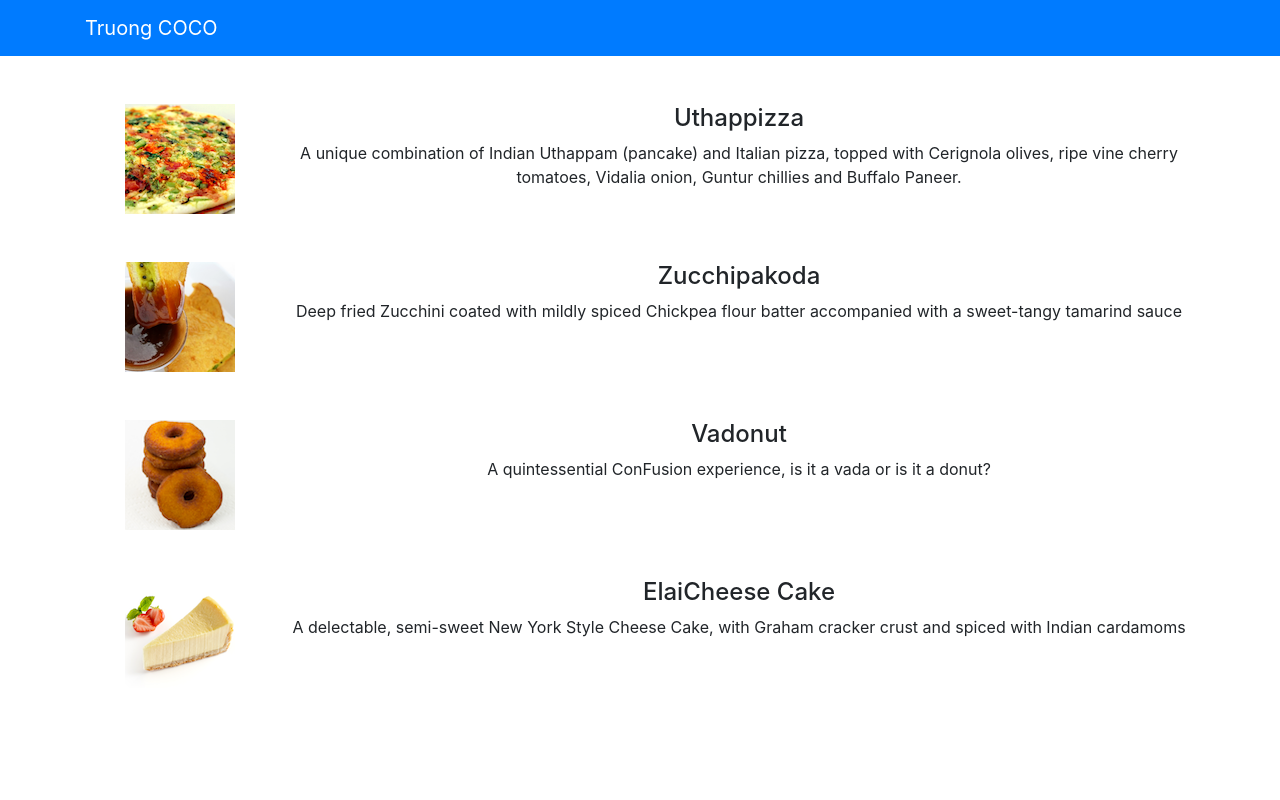
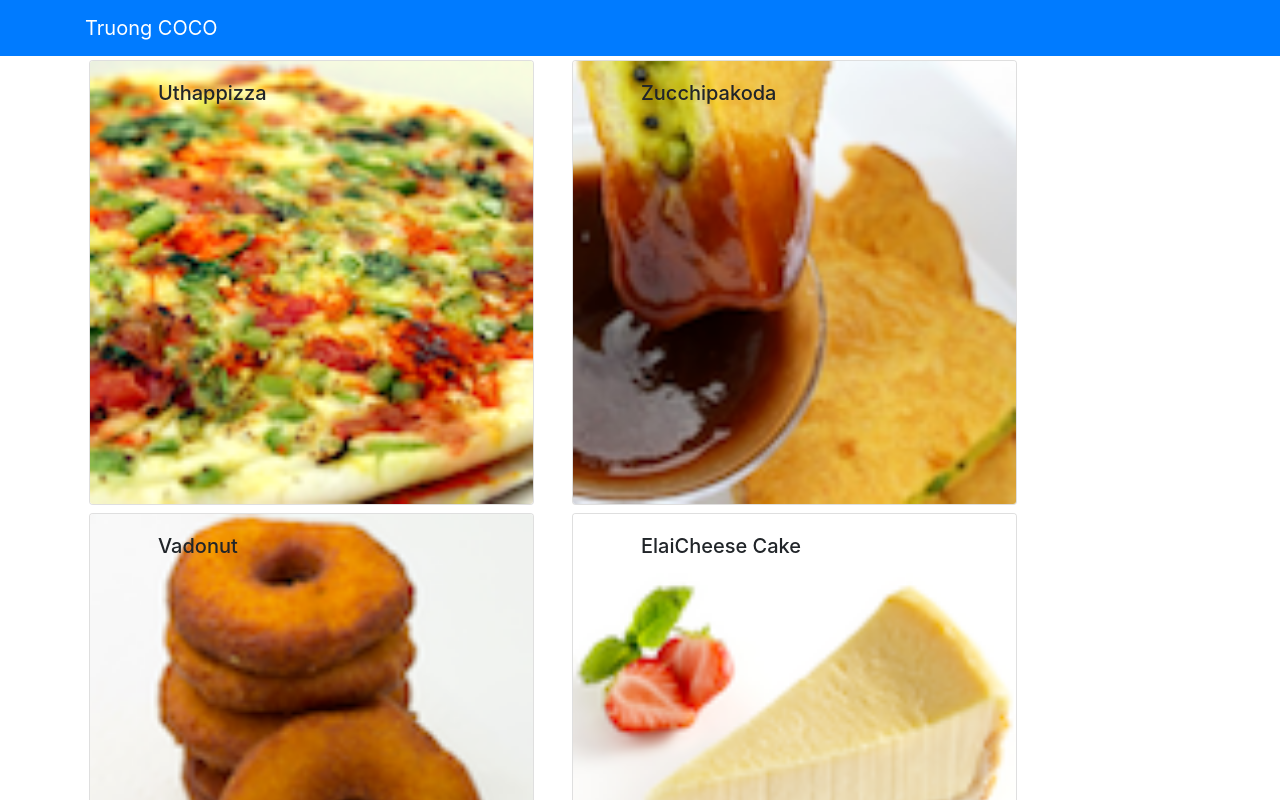
Before and after one commit to truongvipper/hello-git, a React (Create React App) app: page / in a window 1280 px wide. Shown: the top 800 px of the page. Built offline with nearby package versions, Linux system fonts and the light colour scheme.

Commit message:
Prop and State

```diff
--- a/src/App.js
+++ b/src/App.js
@@ -2,18 +2,32 @@
 import {Navbar,NavbarBrand} from 'reactstrap';
 import Menu from './components/menuComponent';
 import './App.css';
+import {DISHES} from './share/dishes';
+import { render } from 'react-dom';
+import { Component } from 'react';
 
-function App() {
+class App extends Component {
+  constructor(props){
+    super(props)
+    {
+     this.state={
+      dishes:DISHES
+     }
+    }
+  }
+  render()
+  {
     return (
-    <div className="App">
+      <div>
         <Navbar dark color="primary">
             <div className="container">
               <NavbarBrand href="/">Truong COCO</NavbarBrand>
             </div>
         </Navbar>
-      <Menu></Menu>
+        <Menu dishes={this.state.dishes}></Menu>
       </div>
     );
   }
+}
 
 export default App;
--- a/src/components/menuComponent.js
+++ b/src/components/menuComponent.js
@@ -1,71 +1,58 @@
 import React, { Component } from "react";
 import { Media } from "reactstrap";
+import { Card, CardImg, CardImgOverlay, CardTitle, CardText, CardBody } from "reactstrap"
 class Menu extends Component {
     constructor(props) {
         super(props);
         this.state = {
-            dishes: [
-                {
-                    id: 0,
-                    name: 'Uthappizza',
-                    image: 'assets/images/uthappizza.png',
-                    category: 'mains',
-                    label: 'Hot',
-                    price: '4.99',
-                    description: 'A unique combination of Indian Uthappam (pancake) and Italian pizza, topped with Cerignola olives, ripe vine cherry tomatoes, Vidalia onion, Guntur chillies and Buffalo Paneer.'
-                },
-                {
-                    id: 1,
-                    name: 'Zucchipakoda',
-                    image: 'assets/images/zucchipakoda.png',
-                    category: 'appetizer',
-                    label: '',
-                    price: '1.99',
-                    description: 'Deep fried Zucchini coated with mildly spiced Chickpea flour batter accompanied with a sweet-tangy tamarind sauce'
-                },
-                {
-                    id: 2,
-                    name: 'Vadonut',
-                    image: 'assets/images/vadonut.png',
-                    category: 'appetizer',
-                    label: 'New',
-                    price: '1.99',
-                    description: 'A quintessential ConFusion experience, is it a vada or is it a donut?'
-                },
-                {
-                    id: 3,
-                    name: 'ElaiCheese Cake',
-                    image: 'assets/images/elaicheesecake.png',
-                    category: 'dessert',
-                    label: '',
-                    price: '2.99',
-                    description: 'A delectable, semi-sweet New York Style Cheese Cake, with Graham cracker crust and spiced with Indian cardamoms'
-                }
-            ]
+            selectedDish:null
         };
     }
+    onDishSelect(dish){
+        this.setState({selectedDish:dish})
+    }
+    renderDish(dish){
+        if(dish!=null){
+            return(
+                <Card>
+                     <CardImg width="100%" src={dish.image} alt={dish.name}></CardImg>
+                     <CardBody>
+                     <CardTitle>{dish.name}</CardTitle>
+                     <CardText>
+                         {dish.description}
+                     </CardText>
+                     </CardBody>
+                </Card>
+            );
+
+        } else{
+            return (
+                <div></div>
+            )
+        }
+    }
     render() {
-        const menu=this.state.dishes.map((dish)=>{
-            return(
-                <div key={dish.id} className="col-12 mt-5">
-                    <Media tag="li">
-                        <Media left-middle>
-                            <Media object src={dish.image} alt={dish.name}></Media>
-                        </Media>
-                        <Media body className="ml-5">
-                            <Media heading>{dish.name}</Media>
-                            <p>{dish.description}</p>
-                        </Media>
-                    </Media>
+        const menu = this.props.dishes.map((dish) => {
+            return (
+                <div key={dish.id} className="col-12 col-md-5 m-1">
+                    <Card onClick={()=>this.onDishSelect(dish)}>
+
+                        <CardImg width="100%" src={dish.image} alt={dish.name}></CardImg>
+
+                        <CardImgOverlay body className="ml-5">
+                            <CardTitle>{dish.name}</CardTitle>
+                        </CardImgOverlay>
+                    </Card>
                 </div>
             )
         })
         return (
             <div className="container">
                 <div className="row">
-                    <Media list>
                         {menu}
-                    </Media>
+                </div>
+                <div className="row">
+                        {this.renderDish(this.state.selectedDish)}
                 </div>
             </div>
         );
--- /dev/null
+++ b/src/share/dishes.js
@@ -0,0 +1,186 @@
+export const DISHES =
+    [
+        {
+        id: 0,
+        name:'Uthappizza',
+        image: 'assets/images/uthappizza.png',
+        category: 'mains',
+        label:'Hot',
+        price:'4.99',
+        description:'A unique combination of Indian Uthappam (pancake) and Italian pizza, topped with Cerignola olives, ripe vine cherry tomatoes, Vidalia onion, Guntur chillies and Buffalo Paneer.',
+        comments: [
+            {
+            id: 0,
+            rating: 5,
+            comment: "Imagine all the eatables, living in conFusion!",
+            author: "John Lemon",
+            date: "2012-10-16T17:57:28.556094Z"
+            },
+            {
+            id: 1,
+            rating: 4,
+            comment: "Sends anyone to heaven, I wish I could get my mother-in-law to eat it!",
+            author: "Paul McVites",
+            date: "2014-09-05T17:57:28.556094Z"
+            },
+            {
+            id: 2,
+            rating: 3,
+            comment: "Eat it, just eat it!",
+            author: "Michael Jaikishan",
+            date: "2015-02-13T17:57:28.556094Z"
+            },
+            {
+            id: 3,
+            rating: 4,
+            comment: "Ultimate, Reaching for the stars!",
+            author: "Ringo Starry",
+            date: "2013-12-02T17:57:28.556094Z"
+            },
+            {
+            id: 4,
+            rating: 2,
+            comment: "It's your birthday, we're gonna party!",
+            author: "25 Cent",
+            date: "2011-12-02T17:57:28.556094Z"
+            }
+        ]                        },
+        {
+        id: 1,
+        name:'Zucchipakoda',
+        image: 'assets/images/zucchipakoda.png',
+        category: 'appetizer',
+        label:'',
+        price:'1.99',
+        description:'Deep fried Zucchini coated with mildly spiced Chickpea flour batter accompanied with a sweet-tangy tamarind sauce',
+        comments: [
+            {
+            id: 0,
+            rating: 5,
+            comment: "Imagine all the eatables, living in conFusion!",
+            author: "John Lemon",
+            date: "2012-10-16T17:57:28.556094Z"
+            },
+            {
+            id: 1,
+            rating: 4,
+            comment: "Sends anyone to heaven, I wish I could get my mother-in-law to eat it!",
+            author: "Paul McVites",
+            date: "2014-09-05T17:57:28.556094Z"
+            },
+            {
+            id: 2,
+            rating: 3,
+            comment: "Eat it, just eat it!",
+            author: "Michael Jaikishan",
+            date: "2015-02-13T17:57:28.556094Z"
+            },
+            {
+            id: 3,
+            rating: 4,
+            comment: "Ultimate, Reaching for the stars!",
+            author: "Ringo Starry",
+            date: "2013-12-02T17:57:28.556094Z"
+            },
+            {
+            id: 4,
+            rating: 2,
+            comment: "It's your birthday, we're gonna party!",
+            author: "25 Cent",
+            date: "2011-12-02T17:57:28.556094Z"
+            }
+        ]
+        },
+        {
+        id: 2,
+        name:'Vadonut',
+        image: 'assets/images/vadonut.png',
+        category: 'appetizer',
+        label:'New',
+        price:'1.99',
+        description:'A quintessential ConFusion experience, is it a vada or is it a donut?',
+        comments: [
+            {
+            id: 0,
+            rating: 5,
+            comment: "Imagine all the eatables, living in conFusion!",
+            author: "John Lemon",
+            date: "2012-10-16T17:57:28.556094Z"
+            },
+            {
+            id: 1,
+            rating: 4,
+            comment: "Sends anyone to heaven, I wish I could get my mother-in-law to eat it!",
+            author: "Paul McVites",
+            date: "2014-09-05T17:57:28.556094Z"
+            },
+            {
+            id: 2,
+            rating: 3,
+            comment: "Eat it, just eat it!",
+            author: "Michael Jaikishan",
+            date: "2015-02-13T17:57:28.556094Z"
+            },
+            {
+            id: 3,
+            rating: 4,
+            comment: "Ultimate, Reaching for the stars!",
+            author: "Ringo Starry",
+            date: "2013-12-02T17:57:28.556094Z"
+            },
+            {
+            id: 4,
+            rating: 2,
+            comment: "It's your birthday, we're gonna party!",
+            author: "25 Cent",
+            date: "2011-12-02T17:57:28.556094Z"
+            }
+        ]
+        },
+        {
+        id: 3,
+        name:'ElaiCheese Cake',
+        image: 'assets/images/elaicheesecake.png',
+        category: 'dessert',
+        label:'',
+        price:'2.99',
+        description:'A delectable, semi-sweet New York Style Cheese Cake, with Graham cracker crust and spiced with Indian cardamoms',
+        comments: [
+            {
+            id: 0,
+            rating: 5,
+            comment: "Imagine all the eatables, living in conFusion!",
+            author: "John Lemon",
+            date: "2012-10-16T17:57:28.556094Z"
+            },
+            {
+            id: 1,
+            rating: 4,
+            comment: "Sends anyone to heaven, I wish I could get my mother-in-law to eat it!",
+            author: "Paul McVites",
+            date: "2014-09-05T17:57:28.556094Z"
+            },
+            {
+            id: 2,
+            rating: 3,
+            comment: "Eat it, just eat it!",
+            author: "Michael Jaikishan",
+            date: "2015-02-13T17:57:28.556094Z"
+            },
+            {
+            id: 3,
+            rating: 4,
+            comment: "Ultimate, Reaching for the stars!",
+            author: "Ringo Starry",
+            date: "2013-12-02T17:57:28.556094Z"
+            },
+            {
+            id: 4,
+            rating: 2,
+            comment: "It's your birthday, we're gonna party!",
+            author: "25 Cent",
+            date: "2011-12-02T17:57:28.556094Z"
+            }
+        ]
+        }
+    ];
```
Lines whose indentation alone changed are shown as unchanged.
